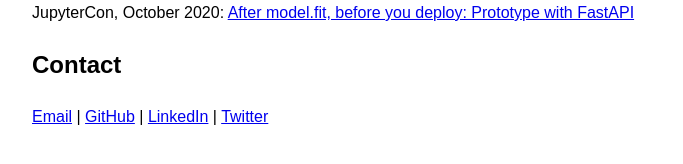
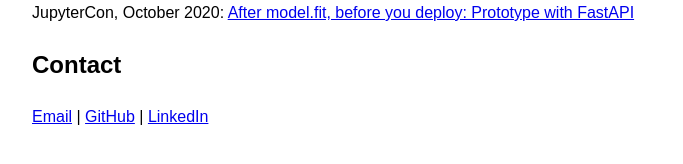
Before and after one commit to rrherr/rrherr.github.io, a Jekyll site: the page built from index.md, in a window 1280 px wide. Shown: the part 425-589 px from the top of the page, without its empty margins (296-979 px from the left). Built offline with Jekyll 4.4.1, drawn with Linux system fonts in a browser that asks for light colours; our own code applies the rules of GitHub Pages for plain Markdown files.

Commit message:
Update index.md

```diff
--- a/index.md
+++ b/index.md
@@ -11,4 +11,4 @@ Strange Loop, September 2018: [Picasso, Geometry, Jupyter](https://rrherr.github
 JupyterCon, October 2020: [After model.fit, before you deploy: Prototype with FastAPI](https://github.com/rrherr/fastapi-jupytercon-2020)
 
 ## Contact
-[Email](mailto:rrherr@gmail.com) \| [GitHub](https://github.com/rrherr) \| [LinkedIn](https://www.linkedin.com/in/ryan-herr/) \| [Twitter](https://twitter.com/rrherr)
+[Email](mailto:rrherr@gmail.com) \| [GitHub](https://github.com/rrherr) \| [LinkedIn](https://www.linkedin.com/in/ryan-herr/)
```
